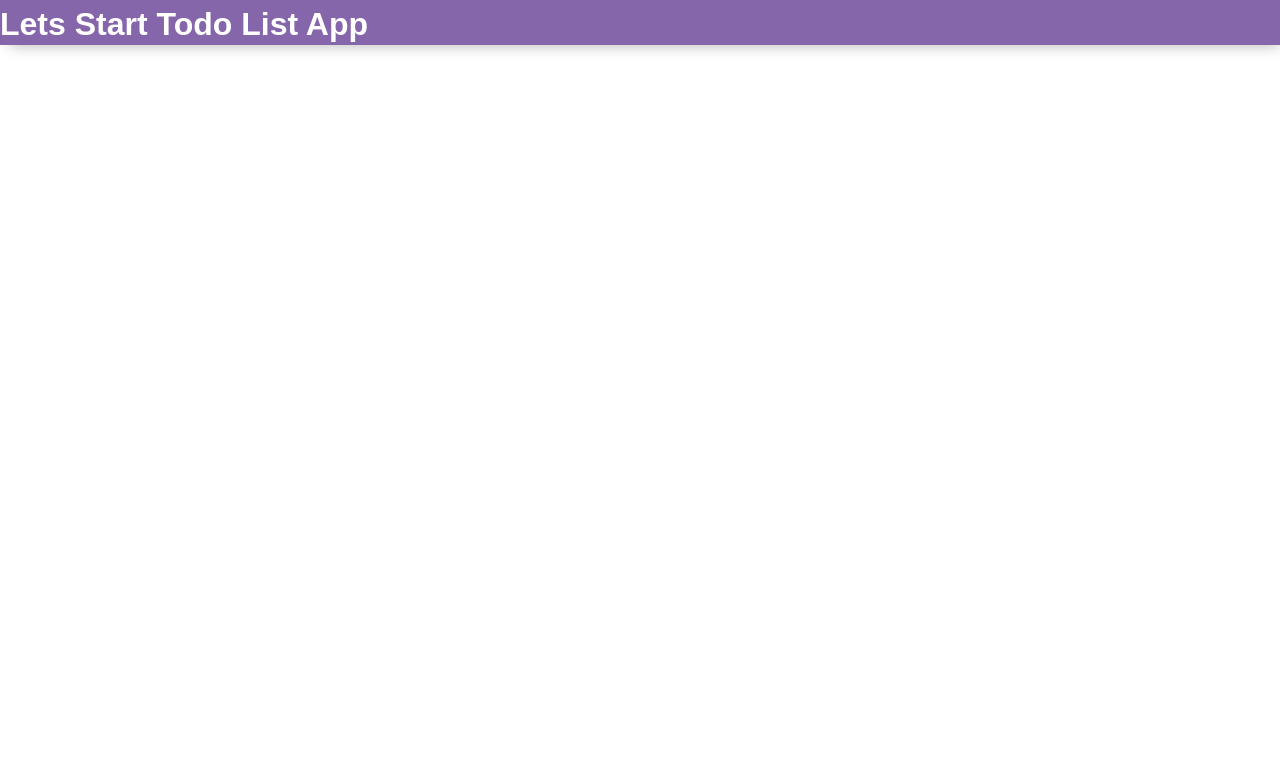
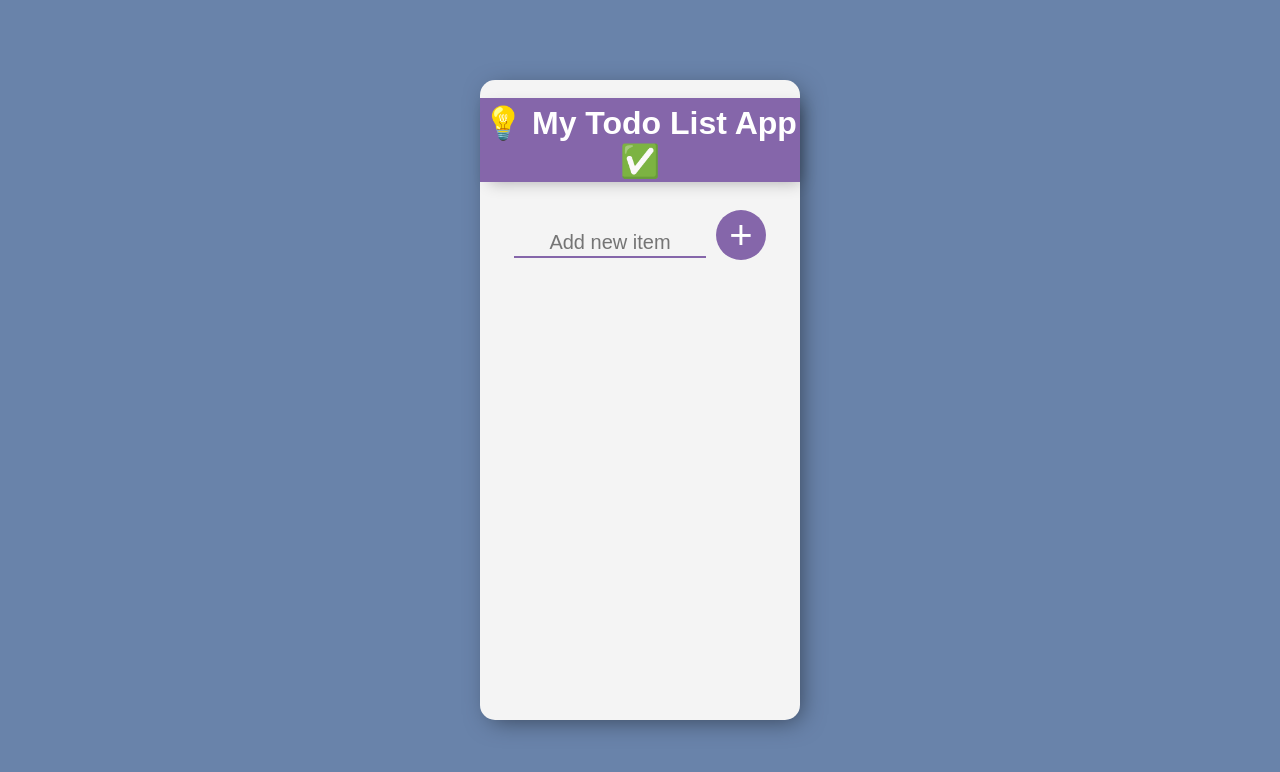
Before and after one commit to roshankc2000/reactJs_practise_projects, a React (Create React App) app in the folder todolist-app/: page / in a window 1280 px wide. Shown: the top 772 px of the page. Built offline with nearby package versions, Linux system fonts and the light colour scheme.

Commit message:
add_item_feature

```diff
--- a/todolist-app/src/App.jsx
+++ b/todolist-app/src/App.jsx
@@ -1,9 +1,49 @@
 import React from "react";
+import { useState } from "react";
+import TodoList from "./TodoList";
 
 const App = () => {
+  const [newInputTask, setTask] = useState();
+  const [list, setList] = useState([]);
+
+  const itemChange = (received_data) => {
+    setTask(received_data.target.value);
+  };
+
+  const addListOfItems = (received_data) => {
+    setList((oldItems) => {
+      return [...oldItems, newInputTask];
+    });
+    // Reseting newInputTask to empty after adding task
+    setTask("");
+  };
+
   return (
     <>
-      <h1>Lets Start Todo List App</h1>
+      <div className="main_div">
+        <div className="center_div">
+          <br />
+          <h1>💡 My Todo List App ✅ </h1>
+          <br />
+
+          <input
+            type="text"
+            placeholder="Add new item"
+            onChange={itemChange}
+            value={newInputTask}
+          />
+          <button onClick={addListOfItems}> + </button>
+
+          <ol>
+            {list.map((itemValue) => {
+              {
+                /* return <li>{itemValue}</li>; */
+              }
+              return <TodoList task={itemValue} />;
+            })}
+          </ol>
+        </div>
+      </div>
     </>
   );
 };
--- /dev/null
+++ b/todolist-app/src/TodoList.jsx
@@ -0,0 +1,13 @@
+import React from "react";
+
+const TodoList = (props) => {
+  return (
+    <>
+      <div className="todo_style">
+        <li>{props.task}</li>
+      </div>
+    </>
+  );
+};
+
+export default TodoList;
--- a/todolist-app/src/index.css
+++ b/todolist-app/src/index.css
@@ -42,19 +42,23 @@ input {
   outline: none;
 }
 button {
-  min-height: 40px;
-  width: 40px;
+  min-height: 50px;
+  width: 50px;
   border-radius: 50%;
-  border-color: #8566aa;
+  background-color: #8566aa;
   color: #fff;
   font-size: 40px;
   border: none;
   outline: none;
   margin-left: 10px;
-  box-shadow: 5px 5px 15px -5px rgba(0, 0, 0, 0.3);
+  cursor: pointer;
+  /* box-shadow: 5px 5px 15px -2px rgba(0, 0, 0, 0.5); */
 }
 button:hover {
-  background-color: #20bf6b;
+  background-color: #9678ba;
+}
+button:active {
+  background-color: #8566aa;
 }
 ol {
   margin-top: 30px;
```
